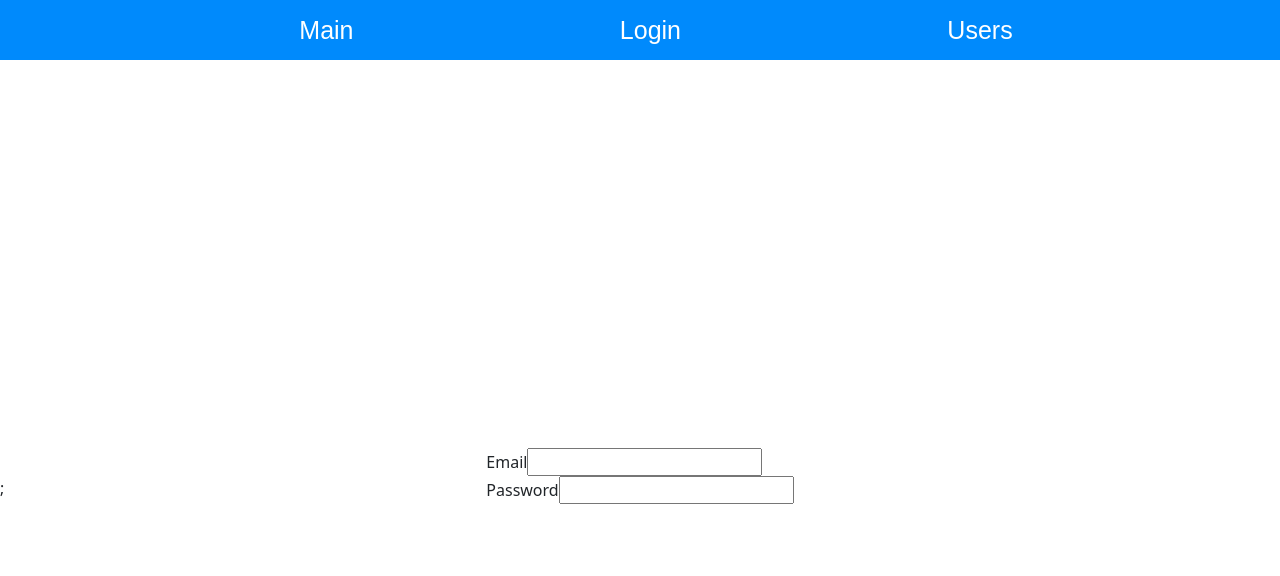
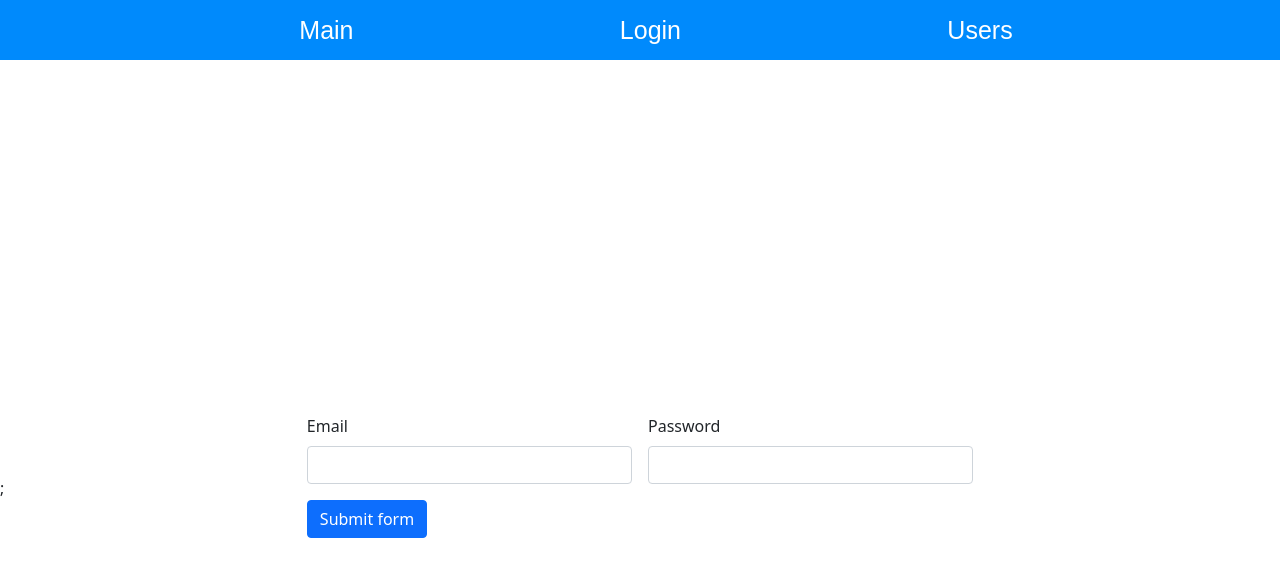
Before and after one commit to daydjis/fcomp, a React (Create React App) app: page /login in a window 1280 px wide. Shown: the top 576 px of the page. Built offline with nearby package versions, Linux system fonts and the light colour scheme.

Commit message:
add validate function

```diff
--- a/src/components/login.jsx
+++ b/src/components/login.jsx
@@ -1,16 +1,50 @@
-import React, { useState } from "react";
-import TextFields from "./textFields";
+import React, { useState, useEffect } from "react";
+
+import TextFields from "./textField";
 
 const Login = () => {
     const [data, setData] = useState({ email: "", password: "" });
     const handleChange = ({ target }) => {
         setData((prevState) => ({ ...prevState, [target.name]: target.value }));
+    };
+
+    const [, setError] = useState();
+
+    const validate = () => {
+        const errors = {};
+        for (const fieldName in data) {
+            if (data[fieldName].trim() === "") {
+                errors[fieldName] = `${fieldName} обязательно для заполнения`;
+            }
+        }
+        setError(errors);
+        return Object.keys(errors).length === 0;
+    };
+    const handleSubmit = (e) => {
+        e.preventDefault();
+        const isValidate = validate();
+        if (!isValidate) return;
         console.log(data);
     };
+    useEffect(() => { validate(); }, [data]);
     return (
-        <form action="">
-            <TextFields label="Email" name="email" value={data.email} onChange={handleChange} />
-            <TextFields label="Password" type="password" name="password" value={data.password} onChange={handleChange} />
+        <form className="row g-3 needs-validation" onSubmit={handleSubmit}>
+            <TextFields
+                label="Email"
+                name="email"
+                value={data.email}
+                onChange={handleChange}
+            />
+            <TextFields
+                label="Password"
+                type="password"
+                name="password"
+                value={data.password}
+                onChange={handleChange}
+            />
+            <div className="col-12">
+                <button className="btn btn-primary" type="submit">Submit form</button>
+            </div>
         </form>
     );
 };
--- /dev/null
+++ b/src/components/textField.jsx
@@ -0,0 +1,32 @@
+
+import React from "react";
+import PropTypes from "prop-types";
+
+const TextField = ({ label, type, name, value, onChange }) => {
+    return (
+        <div className="col-md-6">
+            <label className="form-label" htmlFor={name}>
+                {label}
+            </label>
+            <input className="form-control"
+                type={type}
+                id={name}
+                name={name}
+                value={value}
+                onChange={onChange}
+            />
+        </div>);
+};
+TextField.defaultprops = {
+    type: "text"
+};
+
+TextField.propTypes = {
+    label: PropTypes.string,
+    name: PropTypes.string,
+    type: PropTypes.string,
+    value: PropTypes.string,
+    onChange: PropTypes.func
+};
+
+export default TextField;
--- a/src/components/textFields.jsx
+++ /dev/null
@@ -1,28 +0,0 @@
-import React from "react";
-import PropTypes from "prop-types";
-
-const TextFields = ({ label, type, name, value, onChange }) => {
-    return (<div>
-        <label htmlFor={name}> {label}
-        </label>
-        <input
-            type={type}
-            id={name}
-            name={name}
-            value={value}
-            onChange={onChange} />
-    </div>);
-};
-TextFields.defaultProps = {
-    type: "text"
-};
-
-TextFields.PropTypes = {
-    label: PropTypes.string,
-    type: PropTypes.string,
-    name: PropTypes.string,
-    value: PropTypes.string,
-    onChange: PropTypes.func
-};
-
-export default TextFields;
```
